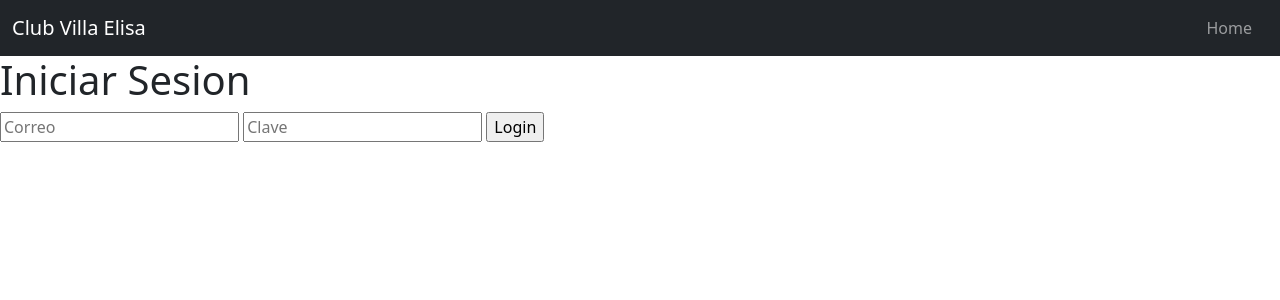
After one commit to Juan-Cruz-GH/Proyecto-de-Software-UNLP, a Flask app: page /auth/ in a window 1280 px wide. The commit adds this page. Shown: the top 300 px of the page. Run offline with Flask 2, Linux system fonts and the light colour scheme.

Commit message:
Login Usuarios

```diff
--- a/admin/public/style.css
+++ b/admin/public/style.css
@@ -0,0 +1,19 @@
+p.flash {
+    width: 100%;
+    padding: 5px;
+}
+
+p.flash.error {
+    border: 3px solid red;
+    background-color: #ff440070;
+}
+
+p.flash.success {
+    border: 3px solid green;
+    background-color: #acff2f70;
+}
+
+p.flash.info {
+    border: 3px solid blue;
+    background-color: #0000ff6e;
+}
--- a/admin/src/core/usuarios/usuarios.py
+++ b/admin/src/core/usuarios/usuarios.py
@@ -13,7 +13,7 @@ class Usuario(db.Model):
     password = db.Column(db.String, nullable=False)
     inserted_at = db.Column(db.DateTime, default=datetime.now)
 
-def __init__(self, nombre=None, apellido=None, email=None, activo=None, username=None, password=None):
+def __init__(self, nombre, apellido, email, activo, username, password):
     self.nombre = nombre
     self.apellido = apellido
     self.email = email
--- a/admin/src/web/__init__.py
+++ b/admin/src/web/__init__.py
@@ -8,6 +8,7 @@ from src.web.controllers.socios import socio_blueprint
 from src.web.controllers.pagos import pago_blueprint
 from src.web.controllers.roles import rol_blueprint
 from src.web.controllers.permisos import permiso_blueprint
+from src.web.controllers.auth import auth_blueprint
 
 from src.web.config import config
 from src.core.db import db, init_db
@@ -30,6 +31,7 @@ def create_app(env="development", static_folder="static"):
     app.register_blueprint(pago_blueprint)
     app.register_blueprint(rol_blueprint)
     app.register_blueprint(permiso_blueprint)
+    app.register_blueprint(auth_blueprint)
 
 
     with app.app_context():
--- /dev/null
+++ b/admin/src/web/controllers/auth.py
@@ -0,0 +1,38 @@
+from flask import Blueprint
+from flask import render_template
+from flask import request
+from flask import flash, redirect, url_for, session
+
+from src.core import usuarios
+
+
+auth_blueprint = Blueprint("auth", __name__, url_prefix="/auth")
+
+@auth_blueprint.get("/")
+def login():
+    return render_template("auth/login.html")
+
+
+@auth_blueprint.post("/authenticate")
+def authenticate():
+    params = request.form
+
+    user = usuarios.find_user_by_mail_and_pass(params["email"], params["password"])
+
+    validacion, mensaje = usuarios.validar_inputs(params["email"], params["password"])
+
+    if not validacion:
+        flash(mensaje, "error")
+        return redirect(url_for("auth.login"))
+    elif not user:
+        flash("Credenciales invalidas", "error")
+        return redirect(url_for("auth.login"))
+    session["user"] = params["email"]
+    flash(mensaje, "success")
+
+    return redirect(url_for("home"))
+
+
+@auth_blueprint.get("/logout")
+def logout():
+    pass
--- /dev/null
+++ b/admin/src/web/templates/auth/login.html
@@ -0,0 +1,60 @@
+<!DOCTYPE html>
+<html>
+    <head>
+        {% block head %}
+        <title>{% block title %} Login - Club Villa Elisa {% endblock %}</title>
+        {% endblock %}
+        <meta charset="utf-8" />
+        <meta name="viewport" content="width=device-width, initial-scale=1" />
+        <link
+        rel="stylesheet"
+        href="{{ url_for('static',filename='style.css') }}"
+        />
+        <link
+        href="https://cdn.jsdelivr.net/npm/bootstrap@5.0.2/dist/css/bootstrap.min.css"
+        rel="stylesheet"
+        integrity="sha384-EVSTQN3/azprG1Anm3QDgpJLIm9Nao0Yz1ztcQTwFspd3yD65VohhpuuCOmLASjC"
+        crossorigin="anonymous"
+        />
+    </head>
+    <body>
+
+        {% block content %}
+        <div id="navbar">
+            <nav class="navbar navbar-expand-lg navbar-dark bg-dark">
+                <div class="container-fluid">
+                    <a class="navbar-brand" href="{{ url_for('home') }}">Club Villa Elisa</a>
+                    <button class="navbar-toggler" type="button" data-bs-toggle="collapse" data-bs-target="#navbarNavDropdown" aria-controls="navbarNavDropdown" aria-expanded="false" aria-label="Toggle navigation">
+                        <span class="navbar-toggler-icon"></span>
+                    </button>
+
+                    <div class="collapse navbar-collapse" id="navbarNavDropdown">
+                        <ul class="navbar-nav ms-auto ">
+                            <li class="nav-item">
+                                <a class="nav-link mx-2" aria-current="page" href="{{ url_for('home') }}">Home</a>
+                            </li>
+                    </div>
+                </div>
+            </nav>
+        </div>
+
+        <div id="main">
+            {% with messages = get_flashed_messages(with_categories=true) %}
+              {% if messages %}
+                {% for category, message in messages %}
+                  <p class="flash {{(category)}}">{{ message }}</p>
+                {% endfor %}
+              {% endif %}
+            {% endwith %}
+        </div>
+
+        <h1>Iniciar Sesion</h1>
+            <form action="{{ url_for('auth.authenticate') }}" method="POST">
+                <input name="email" placeholder="Correo" required />
+                <input type="password" name="password" placeholder="Clave" required />
+                <input type="submit" value="Login" />
+            </form>
+        {% endblock %}
+
+    </body>
+</html>
```
Also changed, not shown: admin/src/core/usuarios/__init__.py (+14 -0 lines), admin/src/web/templates/layout.html (+11 -1 lines).
